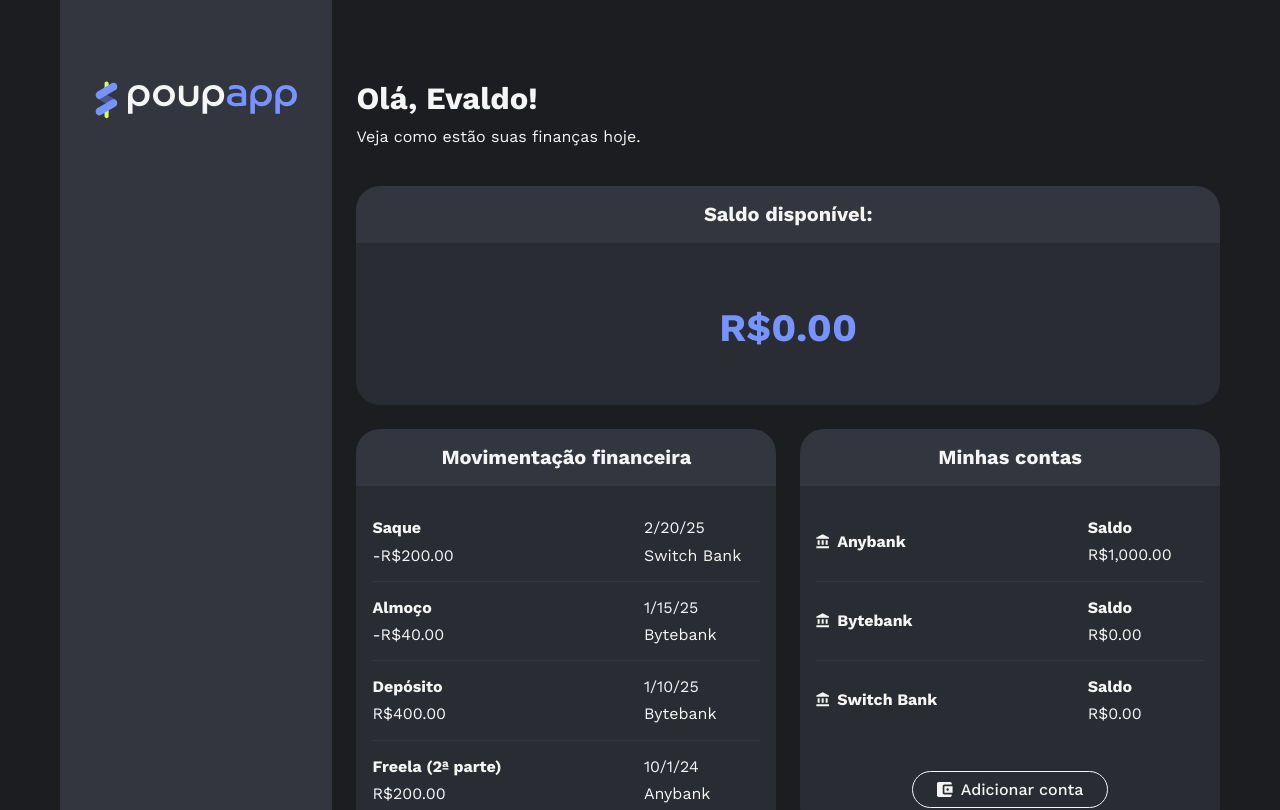
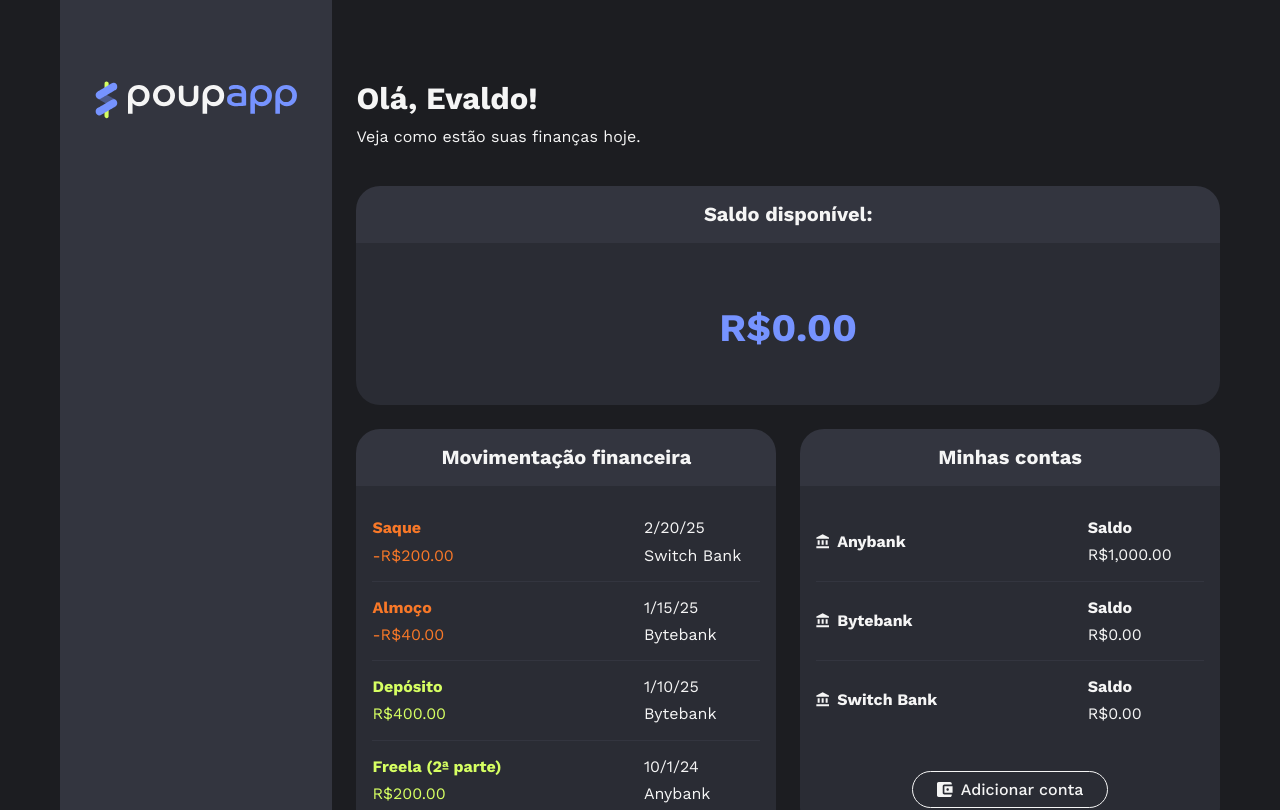
Before and after one commit to LuizOtavioTG/poupapp, an Angular app: page / in a window 1280 px wide. Shown: the top 810 px of the page. Built offline with nearby package versions, Linux system fonts and the light colour scheme.

Commit message:
style: adicionando cor de acordo com o tipo de movitação financeira

```diff
--- a/src/app/area-financeira/transacoes/transacao/transacao.component.html
+++ b/src/app/area-financeira/transacoes/transacao/transacao.component.html
@@ -1,5 +1,5 @@
 <div class="transacao">
-  <div class="nome-e-valor">
+  <div class="nome-e-valor" [appDestaqueValorNumerico]="valor()">
     <span class="nome texto-md">{{ transacao().nome || transacao().tipo }}</span>
     <span class="texto-md">{{ valor() | currency:"BRL" }}</span>
   </div>
--- a/src/app/area-financeira/transacoes/transacao/transacao.component.ts
+++ b/src/app/area-financeira/transacoes/transacao/transacao.component.ts
@@ -1,10 +1,11 @@
 import { CurrencyPipe, DatePipe } from '@angular/common';
 import { Component, computed, input } from '@angular/core';
 import { TipoTransacao, Transacao } from '../../compartilhados/transacao.model';
+import { DestaqueValorNumericoDirective } from '../../../compartilhados/destaque-valor-numerico.directive';
 
 @Component({
   selector: 'app-transacao',
-  imports: [CurrencyPipe, DatePipe],
+  imports: [CurrencyPipe, DatePipe,DestaqueValorNumericoDirective],
   templateUrl: './transacao.component.html',
   styleUrl: './transacao.component.css'
 })
--- /dev/null
+++ b/src/app/compartilhados/destaque-valor-numerico.directive.ts
@@ -0,0 +1,17 @@
+import { afterRender, Directive, ElementRef, input } from "@angular/core";
+
+@Directive({
+    selector: '[appDestaqueValorNumerico]'
+})
+export class  DestaqueValorNumericoDirective {
+    appDestaqueValorNumerico = input.required<number>();
+    constructor(elemento: ElementRef<HTMLElement>){
+        afterRender(() => {
+            if(this.appDestaqueValorNumerico() > 0){
+                elemento.nativeElement.style.color = "var(--destaque-receita)";
+            } else if(this.appDestaqueValorNumerico() < 0){
+                elemento.nativeElement.style.color = "var(--destaque-despesa)";
+            }
+        })
+    }
+}
```
